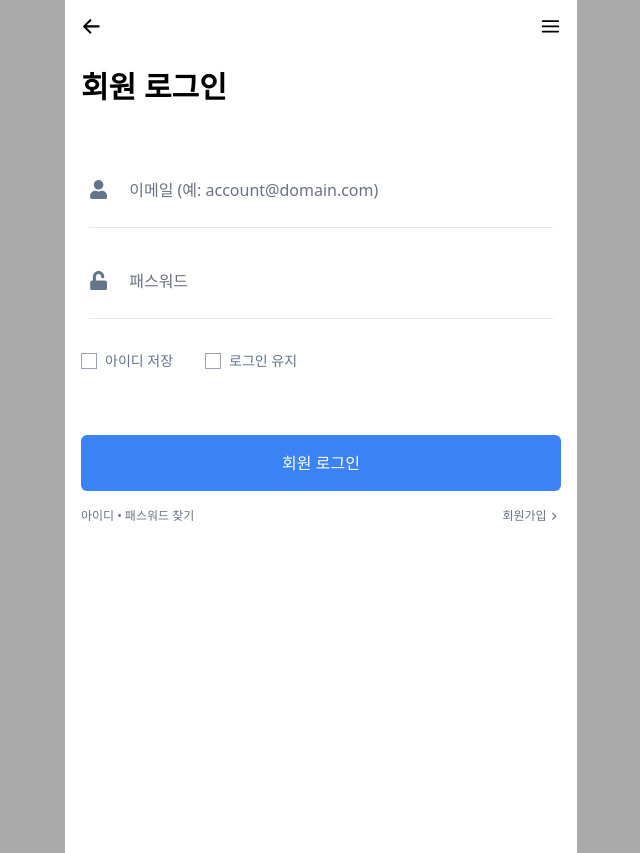
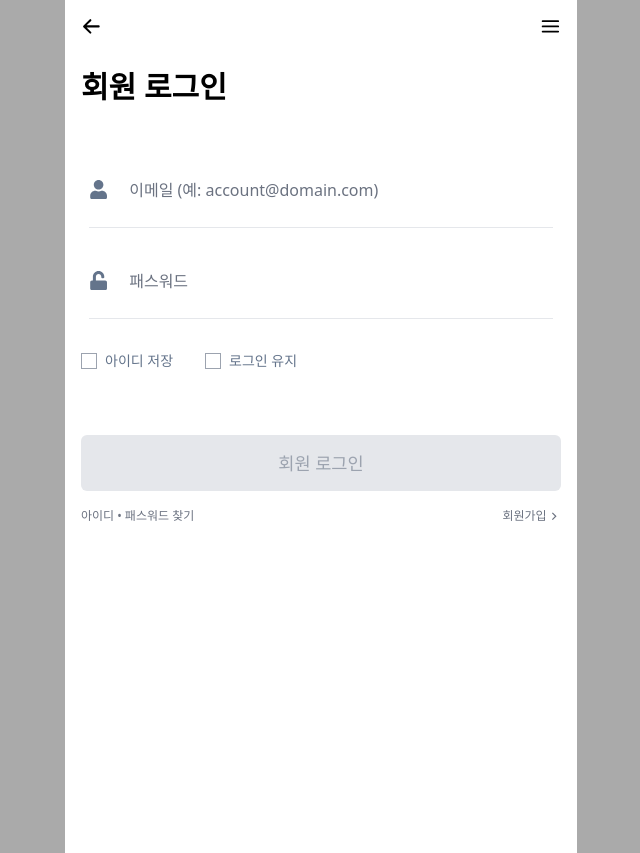
Before and after one commit to roy-pmgrow/baas2-next-webview, a Next.js app: page /login in a window 1280 px wide. Shown: the whole page, without its empty margins (319-959 px from the left). Built offline with nearby package versions, Linux system fonts and the light colour scheme; what tailwindcss-safe-area would draw is missing.

Commit message:
🌱 Update: Button 컴포넌트 수정

```diff
--- a/pages/login.tsx
+++ b/pages/login.tsx
@@ -1,5 +1,5 @@
-import Button from "components/Forms/Button";
 import CheckBox from "components/Forms/Checkbox";
+import DisabledButton from "components/Forms/DisabledButton";
 import Input from "components/Forms/Input";
 import Section from "layouts/Section";
 import { NextPage } from "next";
@@ -53,9 +53,9 @@ const LoginPage: NextPage = () => {
           </CheckBox>
         </div>
         <div className="mt-[4rem]">
-          <Button type="submit" disabled={!watch("loginId") || !watch("password")}>
+          <DisabledButton type="submit" disabled={!watch("loginId") || !watch("password")}>
             회원 로그인
-          </Button>
+          </DisabledButton>
         </div>
         <div className="flex justify-between mt-[1rem]">
           <button className="text-[0.75rem] text-gray-500">아이디 • 패스워드 찾기</button>
```
